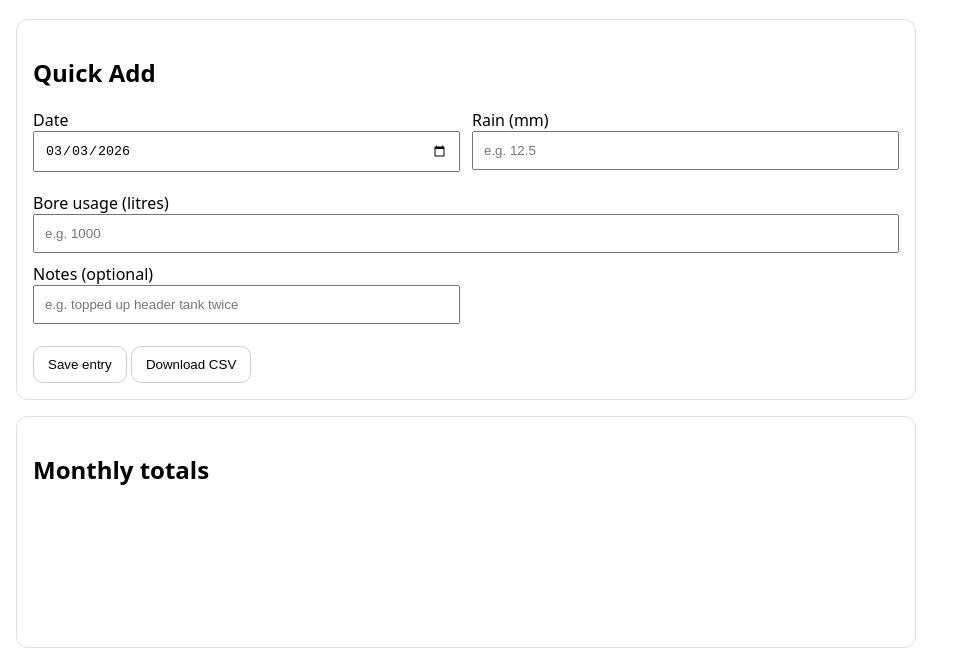
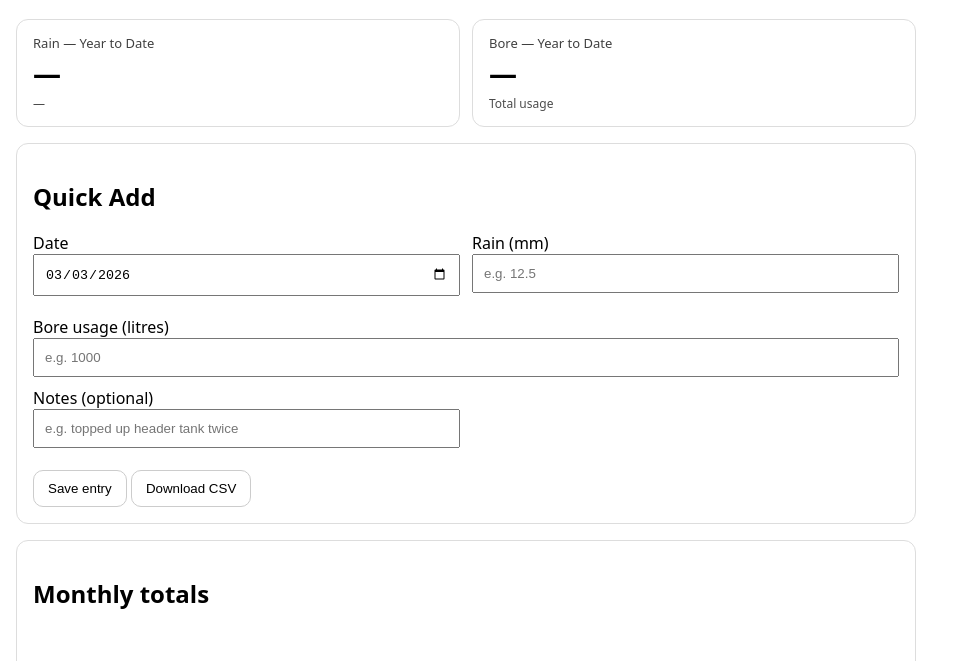
Before and after one commit to NickG83/rain-bore-tracker, a plain HTML site: page public/index.html in a window 1280 px wide. Shown: the part 67-728 px from the top of the page, without its empty margins (0-963 px from the left). Drawn offline with nearby package versions, Linux system fonts and the light colour scheme; no server answers.

Commit message:
Update index.html

```diff
--- a/public/index.html
+++ b/public/index.html
@@ -21,11 +21,54 @@
      @media (max-width: 640px) {
     .row { grid-template-columns: 1fr; }
   }
+     .tiles {
+    display: grid;
+    grid-template-columns: 1fr 1fr;
+    gap: 12px;
+    margin: 12px 0 16px;
+  }
+  .tile {
+    border: 1px solid #ddd;
+    border-radius: 12px;
+    padding: 14px 16px;
+  }
+  .tile-label {
+    font-size: 13px;
+    opacity: 0.75;
+    margin-bottom: 6px;
+  }
+  .tile-value {
+    font-size: 28px;
+    font-weight: 800;
+    line-height: 1.1;
+  }
+  .tile-sub {
+    margin-top: 6px;
+    font-size: 12px;
+    opacity: 0.7;
+  }
+
+  @media (max-width: 640px) {
+    .tiles { grid-template-columns: 1fr; }
+  }
   </style>
 </head>
 <body>
   <h1>Rain & Bore Tracker</h1>
 
+<div class="tiles">
+  <div class="tile">
+    <div class="tile-label">Rain — Year to Date</div>
+    <div class="tile-value" id="tile_rain_ytd">—</div>
+    <div class="tile-sub" id="tile_range">—</div>
+  </div>
+
+  <div class="tile">
+    <div class="tile-label">Bore — Year to Date</div>
+    <div class="tile-value" id="tile_bore_ytd">—</div>
+    <div class="tile-sub">Total usage</div>
+  </div>
+</div>
   <div class="card">
     <h2>Quick Add</h2>
     <div class="row">
```
